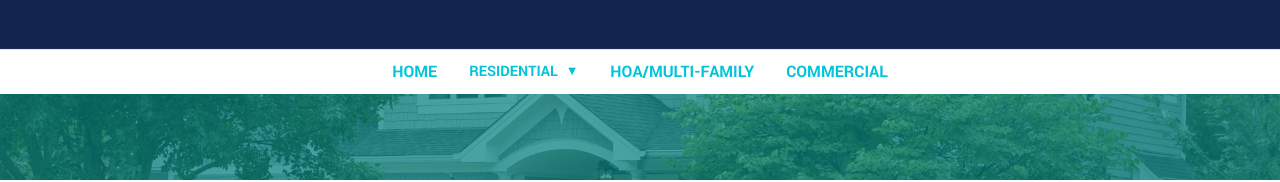
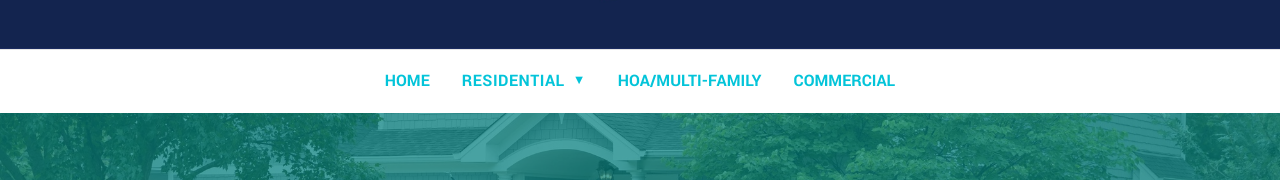
Before and after one commit to victorbp02/sistema-pintor, a React (Vite) app: page /reviews in a window 1280 px wide. Shown: the part 132-314 px from the top of the page. Built offline with nearby package versions, Linux system fonts and the light colour scheme.

Commit message:
alteração feita com sucesso

```diff
--- a/src/components/Navbar.tsx
+++ b/src/components/Navbar.tsx
@@ -2,10 +2,13 @@ import styles from '../styles/Navbar.module.css';
 import { Link } from 'react-router-dom';
 import { useState, useEffect } from 'react';
 import { FiHome, FiStar, FiSettings, FiInfo, FiX, FiMail } from 'react-icons/fi';
+import Button from '@mui/material/Button';
+import Menu from '@mui/material/Menu';
+import MenuItem from '@mui/material/MenuItem';
 
 export default function Navbar() {
   const [isMenuOpen, setIsMenuOpen] = useState(false);
-  const [isResidentialDropdownOpen, setIsResidentialDropdownOpen] = useState(false);
+  const [residentialAnchorEl, setResidentialAnchorEl] = useState<null | HTMLElement>(null);
 
   const toggleMenu = () => {
     setIsMenuOpen(!isMenuOpen);
@@ -15,38 +18,22 @@ export default function Navbar() {
     setIsMenuOpen(false);
   };
 
-  const toggleResidentialDropdown = () => {
-    setIsResidentialDropdownOpen(!isResidentialDropdownOpen);
+  const handleResidentialClick = (event: React.MouseEvent<HTMLButtonElement>) => {
+    setResidentialAnchorEl(event.currentTarget);
   };
 
-  const closeResidentialDropdown = () => {
-    setIsResidentialDropdownOpen(false);
+  const handleResidentialClose = () => {
+    setResidentialAnchorEl(null);
   };
 
-  // Fechar dropdown quando clicar fora
-  useEffect(() => {
-    const handleClickOutside = (event: MouseEvent) => {
-      const target = event.target as Element;
-      if (!target.closest(`.${styles.dropdownContainer}`)) {
-        setIsResidentialDropdownOpen(false);
-      }
-    };
 
-    if (isResidentialDropdownOpen) {
-      document.addEventListener('mousedown', handleClickOutside);
-    }
-
-    return () => {
-      document.removeEventListener('mousedown', handleClickOutside);
-    };
-  }, [isResidentialDropdownOpen]);
 
   // Fechar menu quando pressionar ESC
   useEffect(() => {
     const handleEsc = (event: KeyboardEvent) => {
       if (event.key === 'Escape') {
         closeMenu();
-        closeResidentialDropdown();
+        handleResidentialClose();
       }
     };
 
@@ -62,6 +49,8 @@ export default function Navbar() {
       document.body.style.overflow = 'unset';
     };
   }, [isMenuOpen]);
+
+
 
   const menuItems = [
     { path: '/', label: 'HOME', icon: FiHome },
@@ -123,39 +112,65 @@ export default function Navbar() {
           <nav className={styles.navigation}>
             <ul className={styles.navList}>
               <li><Link to="/" className={styles.navLink}>HOME</Link></li>
-              <li className={styles.dropdownContainer}>
-                <button
-                  className={`${styles.navLink} ${styles.dropdownButton}`}
-                  onClick={toggleResidentialDropdown}
+                             <li>
+                 <Button
+                   id="residential-button"
+                   aria-controls={Boolean(residentialAnchorEl) ? 'residential-menu' : undefined}
+                   aria-haspopup="true"
+                   aria-expanded={Boolean(residentialAnchorEl) ? 'true' : undefined}
+                   onClick={handleResidentialClick}
+                   className={`${styles.navLink} ${styles.muiNavButton}`}
                  >
                    RESIDENTIAL
                    <span className={styles.dropdownArrow}>▼</span>
-                </button>
-                {isResidentialDropdownOpen && (
-                  <div className={styles.dropdown}>
-                    <Link
+                 </Button>
+                 <Menu
+                   id="residential-menu"
+                   anchorEl={residentialAnchorEl}
+                   open={Boolean(residentialAnchorEl)}
+                   onClose={handleResidentialClose}
+                   disableScrollLock={true}
+                   keepMounted={false}
+                   slotProps={{
+                     list: {
+                       'aria-labelledby': 'residential-button',
+                     },
+                   }}
+                   PaperProps={{
+                     style: {
+                       margin: 0,
+                       padding: 0
+                     }
+                   }}
+                   sx={{
+                     '& .MuiPaper-root': {
+                       margin: 0,
+                       padding: 0
+                     }
+                   }}
+                 >
+                   <MenuItem
+                     onClick={handleResidentialClose}
+                     component={Link}
                      to="/interior-painting"
-                      className={styles.dropdownItem}
-                      onClick={closeResidentialDropdown}
                    >
                      INTERIOR PAINTING
-                    </Link>
-                    <Link
+                   </MenuItem>
+                   <MenuItem
+                     onClick={handleResidentialClose}
+                     component={Link}
                      to="/exterior-painting"
-                      className={styles.dropdownItem}
-                      onClick={closeResidentialDropdown}
                    >
                      EXTERIOR PAINTING
-                    </Link>
-                    <Link
+                   </MenuItem>
+                   <MenuItem
+                     onClick={handleResidentialClose}
+                     component={Link}
                      to="/cabinets"
-                      className={styles.dropdownItem}
-                      onClick={closeResidentialDropdown}
                    >
                      CABINETS
-                    </Link>
-                  </div>
-                )}
+                   </MenuItem>
+                 </Menu>
                </li>
               <li><Link to="/hoa" className={styles.navLink}>HOA/MULTI-FAMILY</Link></li>
               <li><Link to="/commercial" className={styles.navLink}>COMMERCIAL</Link></li>
--- a/src/styles/Navbar.module.css
+++ b/src/styles/Navbar.module.css
@@ -8,6 +8,7 @@
   overflow: visible;
   display: flex;
   flex-direction: column;
+  isolation: isolate;
 }
 
 /* Barra Principal Azul Escura */
@@ -155,6 +156,8 @@
   width: 100%;
   position: relative;
   z-index: 10002;
+  overflow: visible;
+  isolation: isolate;
 }
 
 .navList {
@@ -217,85 +220,81 @@
   opacity: 1;
 }
 
-/* Dropdown Styles */
-.dropdownContainer {
-  position: relative;
-}
 
-.dropdownButton {
-  background: none;
-  border: none;
-  cursor: pointer;
-  display: flex;
-  align-items: center;
-  gap: 0.5rem;
-  font-family: inherit;
-  font-size: inherit;
-  padding: 0;
-  color: #03C4D9;
-  text-decoration: none;
-  font-weight: 600;
-  text-transform: uppercase;
-  transition: all 0.3s ease;
-}
-
-.dropdownButton:hover {
-  color: #13244F;
-}
 
 .dropdownArrow {
   font-size: 0.8rem;
   transition: transform 0.3s ease;
+  margin-left: 0.5rem;
 }
 
-.dropdownContainer:hover .dropdownArrow {
+/* Estilos para o botão Material-UI */
+.muiNavButton {
+  background: none !important;
+  border: none !important;
+  padding: 0.5rem 0 !important;
+  color: #03C4D9 !important;
+  text-transform: uppercase !important;
+  font-weight: 600 !important;
+  font-size: 1.1rem !important;
+  font-family: inherit !important;
+  min-width: auto !important;
+  box-shadow: none !important;
+  transition: all 0.3s ease !important;
+}
+
+.muiNavButton:hover {
+  background: none !important;
+  color: #13244F !important;
+  transform: translateY(-2px) !important;
+}
+
+/* Rotação da seta quando o menu estiver aberto */
+.MuiMenu-root[data-state="open"] + .dropdownArrow {
   transform: rotate(180deg);
 }
 
-.dropdown {
-  position: absolute;
-  top: 100%;
-  left: 50%;
-  transform: translateX(-50%);
-  background: #03C4D9;
-  border-radius: 6px;
-  box-shadow: 0 4px 16px rgba(0, 0, 0, 0.15);
-  min-width: 160px;
-  z-index: 10000;
-  padding: 4px 0;
-  animation: dropdownFadeIn 0.2s ease;
+/* Estilos para o menu Material-UI */
+.MuiMenu-paper {
+  background-color: #03C4D9 !important;
+  color: white !important;
+  border-radius: 6px !important;
+  box-shadow: 0 4px 16px rgba(0, 0, 0, 0.15) !important;
+  min-width: 160px !important;
+  margin-top: 8px !important;
+  margin-right: 0 !important;
+  padding-right: 0 !important;
 }
 
-.dropdownItem {
-  display: block;
-  padding: 8px 16px;
-  color: white;
-  text-decoration: none;
-  font-weight: 500;
-  font-size: 0.85rem;
-  transition: all 0.2s ease;
-  border-bottom: 1px solid rgba(255, 255, 255, 0.1);
-  text-align: center;
+/* Prevenir mudanças no layout da página */
+body {
+  overflow-x: hidden !important;
+  padding-right: 0 !important;
+  margin-right: 0 !important;
 }
 
-.dropdownItem:hover {
-  background: rgba(255, 255, 255, 0.1);
-  color: white;
+/* Garantir que o menu não cause scroll */
+.MuiMenu-root {
+  overflow: visible !important;
 }
 
-.dropdownItem:last-child {
-  border-bottom: none;
+.MuiMenuItem-root {
+  color: white !important;
+  text-align: center !important;
+  padding: 8px 16px !important;
+  font-size: 0.85rem !important;
+  font-weight: 500 !important;
+  border-bottom: 1px solid rgba(255, 255, 255, 0.1) !important;
+  transition: all 0.2s ease !important;
 }
 
-@keyframes dropdownFadeIn {
-  from {
-    opacity: 0;
-    transform: translateX(-50%) translateY(-3px);
-  }
-  to {
-    opacity: 1;
-    transform: translateX(-50%) translateY(0);
-  }
+.MuiMenuItem-root:hover {
+  background-color: rgba(255, 255, 255, 0.1) !important;
+  color: white !important;
+}
+
+.MuiMenuItem-root:last-child {
+  border-bottom: none !important;
 }
 
 /* Removidas classes do dropdown HOA */
--- a/src/styles/ServicesSection.module.css
+++ b/src/styles/ServicesSection.module.css
@@ -2,7 +2,7 @@
   width: 100%;
   max-width: 100vw;
   background: transparent;
-  padding: 7rem 0 7rem 0;
+  padding: 7rem 0  0;
   position: relative;
   overflow: hidden;
 }
```
Lines whose indentation alone changed are shown as unchanged.
